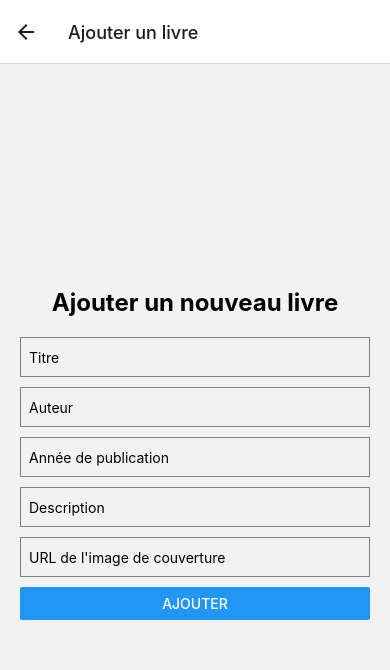
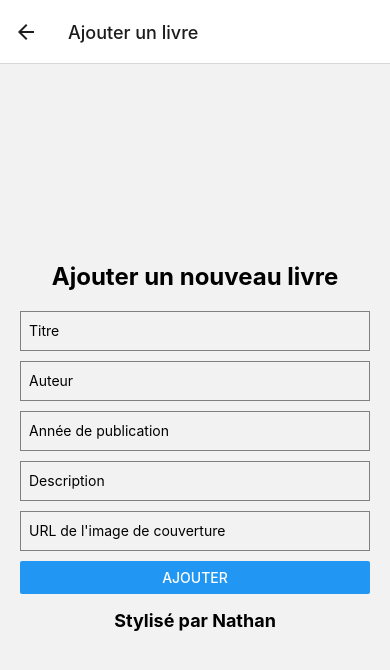
Before and after one commit to zbrwkq/react-native-bibli, a React Native app: screen /AddBook in a window 390 px wide. Shown: the top 670 px of the page. Built offline with nearby package versions, Linux system fonts and the light colour scheme.

Commit message:
fix2 (#3)

```diff
--- a/screens/AddBookScreen.js
+++ b/screens/AddBookScreen.js
@@ -82,19 +82,20 @@ export default function AddBookScreen({ navigation }) {
         onChangeText={setCoverImage}
       />
 
-      {coverImage ? (
-        <Image
-          source={{ uri: coverImage }}
-          style={styles.coverImage}
-        />
-      ) : null}
+      <Button title="Ajouter" onPress={addBook} />
 
-      <Button title="Ajouter" onPress={addBook} />
+      <Text style={styles.templateAuthor}>Stylisé par Nathan</Text>
     </View>
   );
 }
 
 const styles = StyleSheet.create({
+  templateAuthor: {
+    fontSize: 18,
+    fontWeight: 'bold',
+    textAlign: 'center',
+    paddingVertical: 16,
+   },
   container: {
     flex: 1,
     padding: 20,
```
